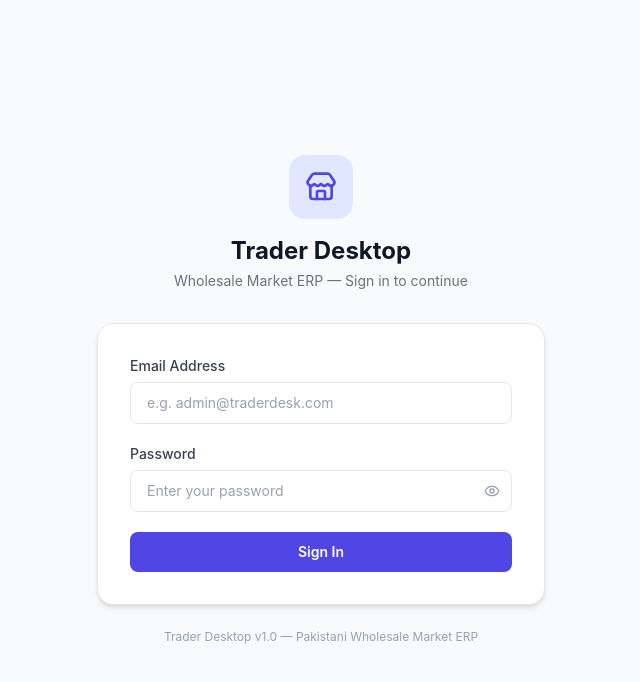
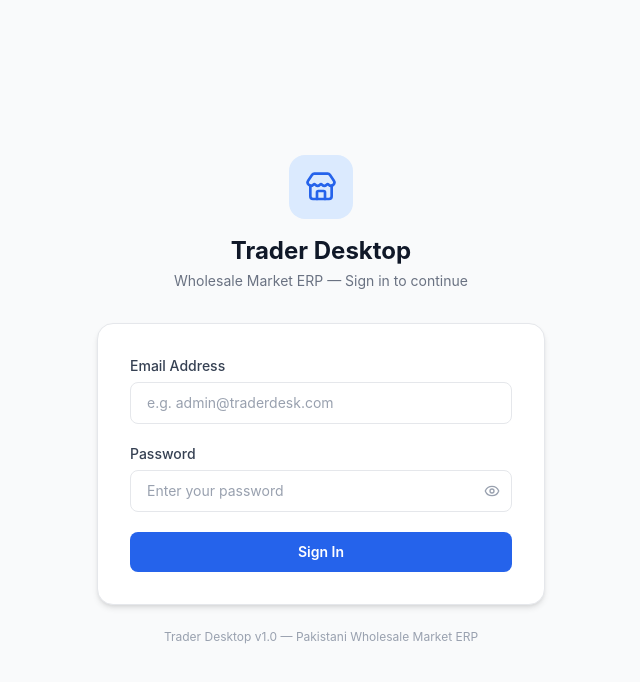
Before and after one commit to Konete326/newtrade, a React (Vite) app in the folder client/: page /login in a window 1280 px wide. Shown: the top 682 px of the page, without its empty margins (319-959 px from the left). Built offline with nearby package versions, Linux system fonts and the light colour scheme; no server answers.

Commit message:
change brand color scheme from indigo/purple to blue

```diff
--- a/client/src/index.css
+++ b/client/src/index.css
@@ -3,17 +3,17 @@
 @custom-variant dark (&:where(.dark, .dark *));
 
 @theme {
-  --color-brand-50: #eef2ff;
-  --color-brand-100: #e0e7ff;
-  --color-brand-200: #c7d2fe;
-  --color-brand-300: #a5b4fc;
-  --color-brand-400: #818cf8;
-  --color-brand-500: #6366f1;
-  --color-brand-600: #4f46e5;
-  --color-brand-700: #4338ca;
-  --color-brand-800: #3730a3;
-  --color-brand-900: #312e81;
-  --color-brand-950: #1e1b4b;
+  --color-brand-50: #eff6ff;
+  --color-brand-100: #dbeafe;
+  --color-brand-200: #bfdbfe;
+  --color-brand-300: #93c5fd;
+  --color-brand-400: #60a5fa;
+  --color-brand-500: #3b82f6;
+  --color-brand-600: #2563eb;
+  --color-brand-700: #1d4ed8;
+  --color-brand-800: #1e40af;
+  --color-brand-900: #1e3a8a;
+  --color-brand-950: #172554;
 
   --color-success-50: #ecfdf5;
   --color-success-100: #d1fae5;
```
